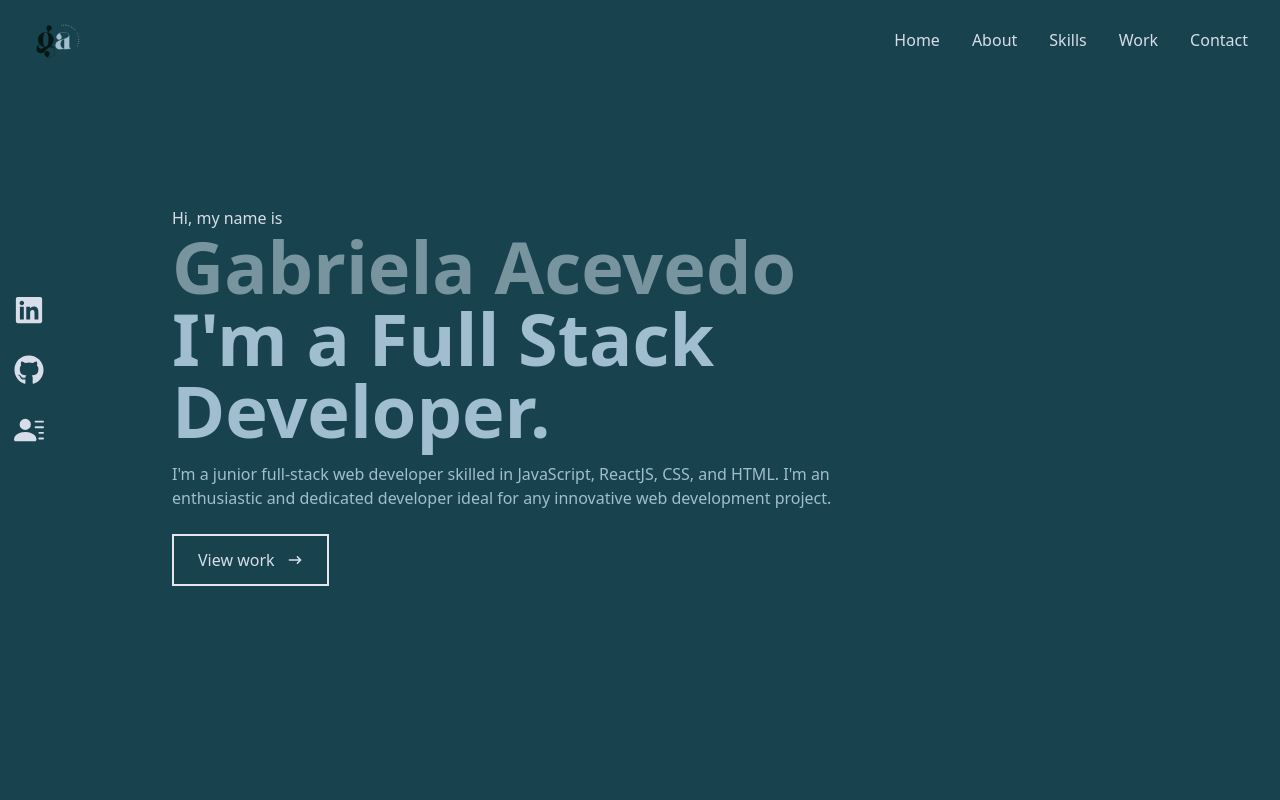
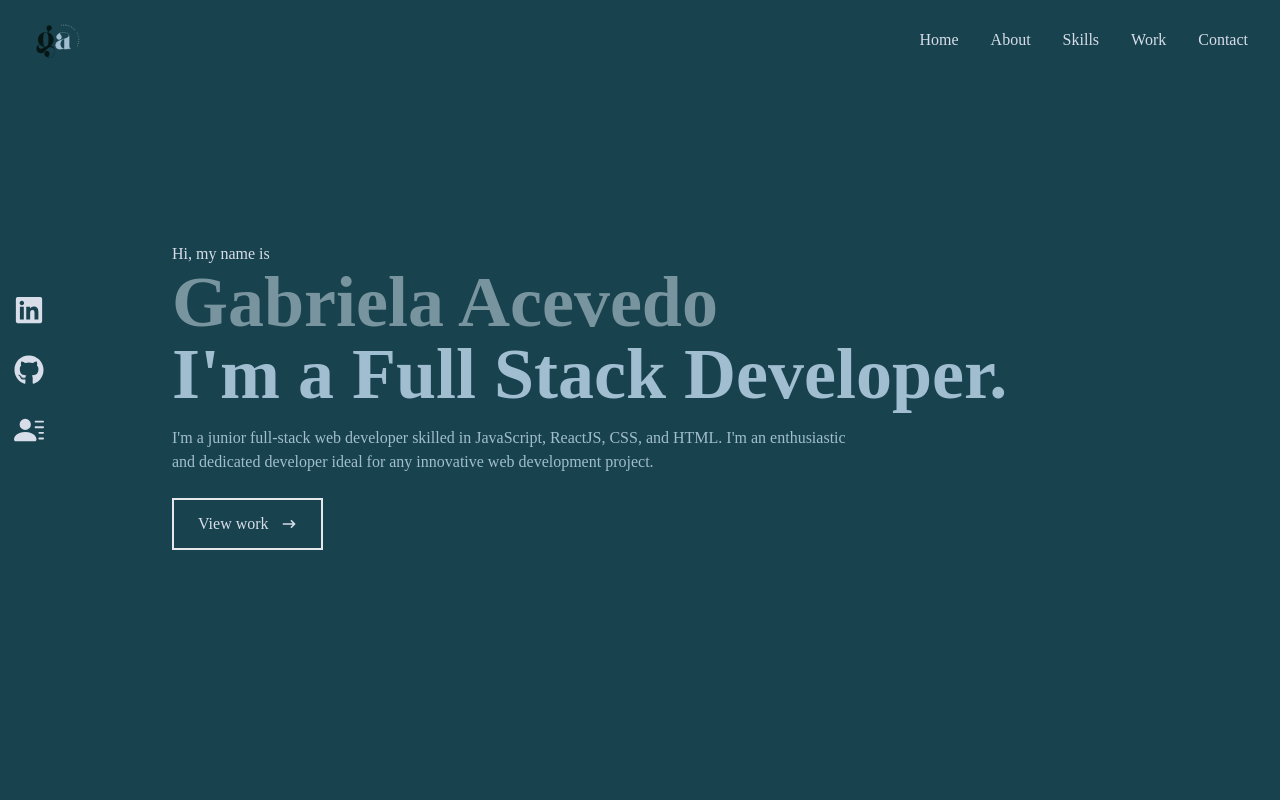
Before and after one commit to gabydesi/myportfolio, a React (Create React App) app: page / in a window 1280 px wide. Shown: the top 800 px of the page. Built offline with nearby package versions, Linux system fonts and the light colour scheme.

Commit message:
fixing warnings for deploy

```diff
--- a/src/index.css
+++ b/src/index.css
@@ -2,21 +2,11 @@
 @tailwind components;
 @tailwind utilities;
 
-@import url("https://fonts.googleapis.com/css2?family=Raleway:wght@300;400;500;600;700;800;900&display=swap")
+@import url("https://fonts.googleapis.com/css2?family=Raleway:wght@300;400;500;600;700;800;900&display=swap");
 
 @layer base {
   body {
     @apply font-[Raleway];
-  }
-  li {
-    @apply px-4;
-    @apply cursor-pointer;
-  }
-}
-
-@layer base {
-  body {
-    @apply font-[/Raleway/];
   }
   li {
     @apply px-4;
@@ -36,5 +26,5 @@
     to left,
     rgba(120, 148, 159, 1),
     hsla(207, 38%, 68%, 1)
-  )!important;
+  ) !important;
 }
```
